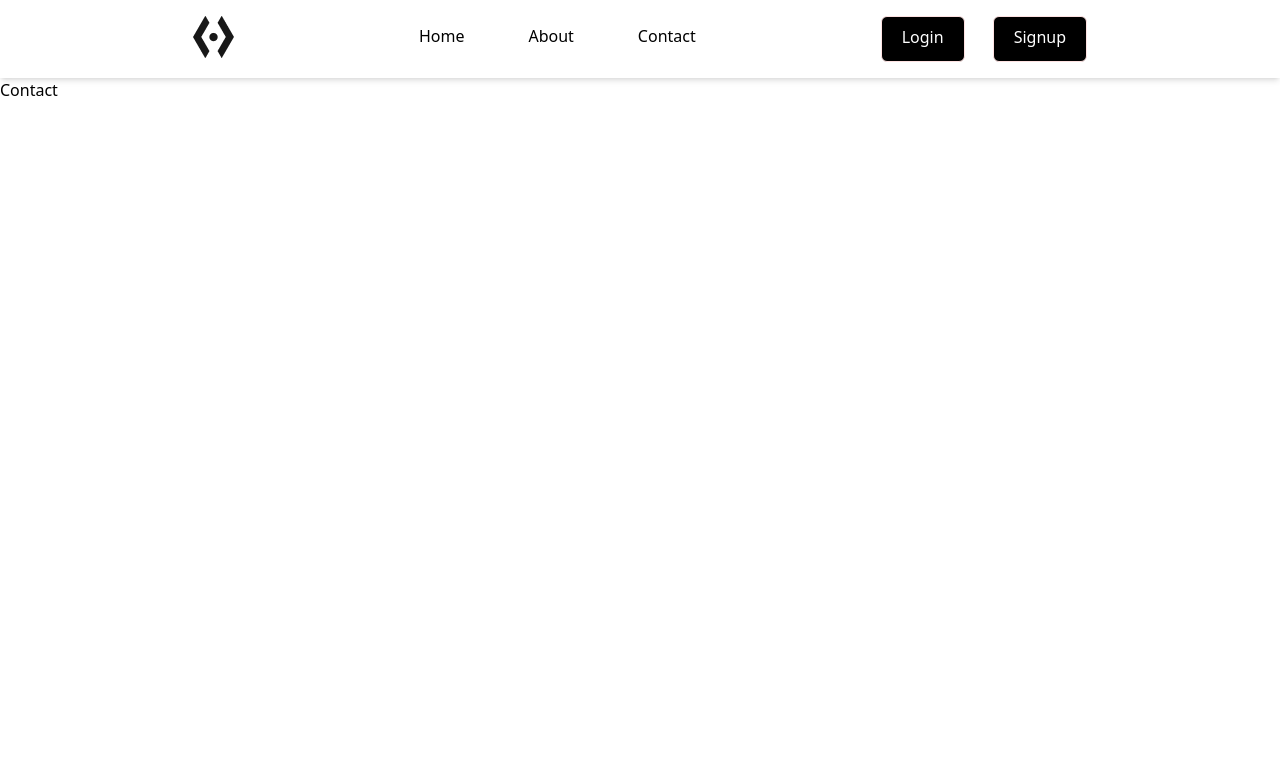
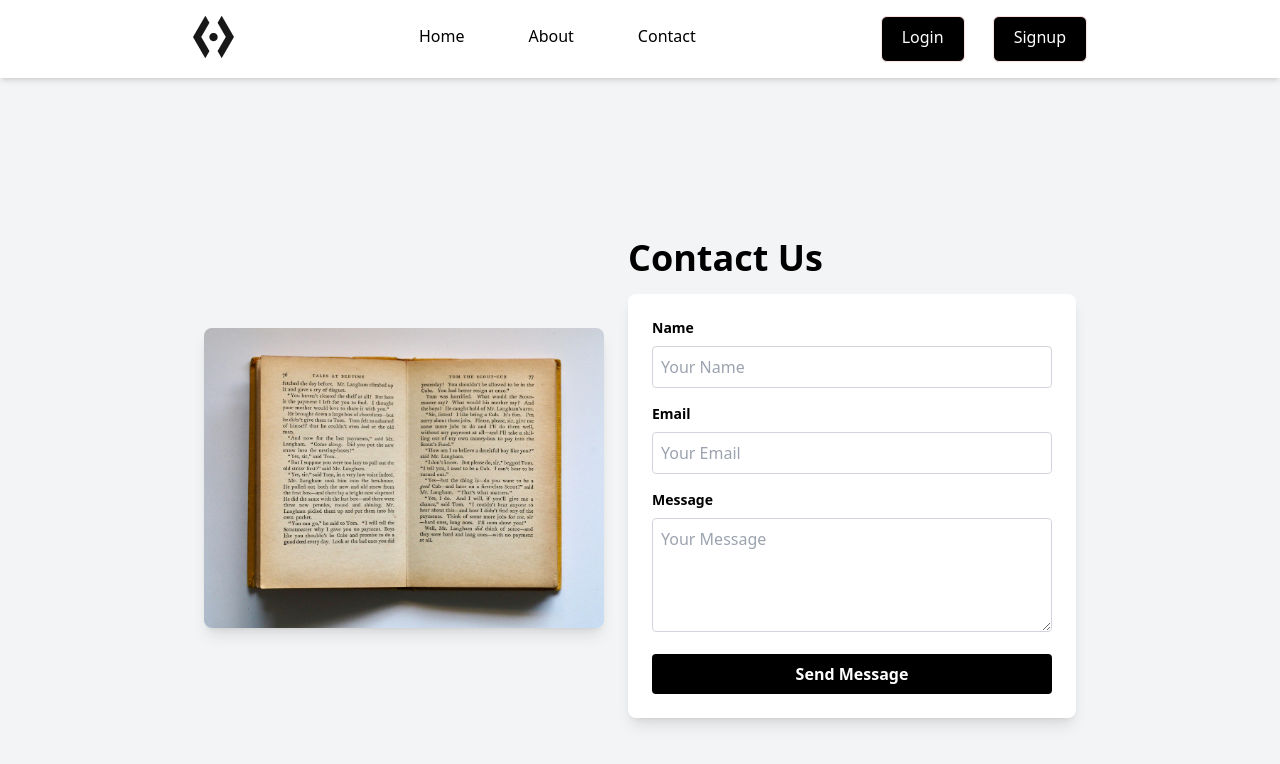
Before and after one commit to Dinesh10731j/BookNest, a Next.js app: page /contact in a window 1280 px wide. Shown: the top 764 px of the page. Built offline with nearby package versions, Linux system fonts and the light colour scheme.

Commit message:
form validation is added and contact page is completed

```diff
--- /dev/null
+++ b/src/app/(dashboard)/admin/page.tsx
@@ -0,0 +1,9 @@
+import React from 'react'
+
+const Admin = () => {
+  return (
+    <div>Admin</div>
+  )
+}
+
+export default Admin
--- /dev/null
+++ b/src/app/(dashboard)/user/page.tsx
@@ -0,0 +1,9 @@
+import React from 'react'
+
+const User = () => {
+  return (
+    <div>User</div>
+  )
+}
+
+export default User
--- a/src/app/(landingpage)/contact/page.tsx
+++ b/src/app/(landingpage)/contact/page.tsx
@@ -1,9 +1,85 @@
-import React from 'react'
+'use client'
+import React from 'react';
+import Image from 'next/image';
+import bookImage from '../../../assets/book.jpg';
+import {useForm,SubmitHandler} from "react-hook-form"
+import { contactType } from '../../../../types/conactType';
 
-const Contact = () => {
+const Contact: React.FC = () => {
+
+  const {register,formState:{errors},reset,handleSubmit} = useForm<contactType>();
+
+  const onContactSubmit:SubmitHandler<contactType>=(data)=>{
+    console.log(data);
+
+    reset();
+
+
+
+  }
+
+
   return (
-    <div>Contact</div>
-  )
-}
+    <div className="flex flex-col lg:flex-row items-center justify-center p-6 bg-gray-100 min-h-screen">
+      <div className="flex-shrink-0 mb-6 lg:mb-0 lg:mr-6">
+        <Image
+          src={bookImage}
+          alt="Books"
+          width={400}
+          height={300}
+          className="rounded-lg shadow-lg"
+        />
+      </div>
+      <div className="flex-1 max-w-md">
+        <h1 className="text-4xl font-bold mb-4 text-center lg:text-left">Contact Us</h1>
+        <form className="bg-white p-6 rounded-lg shadow-lg" onSubmit={handleSubmit(onContactSubmit)}>
+          <div className="mb-4">
+            <label className="block text-sm font-semibold mb-2" htmlFor="name">Name</label>
+            <input
+              type="text"
+              id="name"
+              className="w-full p-2 border border-gray-300 rounded"
+              placeholder="Your Name"
+              {...register('name',{required:'Name is required'})}
 
-export default Contact
+            />
+
+            {errors.name && <p className='text-red-700 text-sm'>{errors.name?.message}</p>}
+
+          </div>
+          <div className="mb-4">
+            <label className="block text-sm font-semibold mb-2" htmlFor="email">Email</label>
+            <input
+              type="email"
+              id="email"
+              className="w-full p-2 border border-gray-300 rounded"
+              placeholder="Your Email"
+              {...register('email',{required:'E-mail is required'})}
+            />
+
+            {errors.email && <p className='text-red-700 text-sm'>{errors.email?.message}</p>}
+          </div>
+          <div className="mb-4">
+            <label className="block text-sm font-semibold mb-2" htmlFor="message">Message</label>
+            <textarea
+              id="message"
+              className="w-full p-2 border border-gray-300 rounded"
+              rows={4}
+              placeholder="Your Message"
+              {...register('message',{required:'Message is required'})}
+              />
+              {errors.message && <p className='text-red-700 text-sm'>{errors.message?.message}</p>}
+          </div>
+          <button
+            type="submit"
+            className="w-full bg-black text-white font-bold py-2 rounded hover:bg-gray-900 transition duration-200"
+          >
+            Send Message
+          </button>
+        </form>
+      </div>
+    </div>
+  );
+};
+
+export default Contact;
--- /dev/null
+++ b/types/conactType.ts
@@ -0,0 +1,6 @@
+export interface contactType{
+    name:string,
+    email:string,
+    message:string,
+
+}
```
Also changed, not shown: src/hooks/UseLogin.ts (added), src/hooks/Usegetbooks.ts (deleted), 1 other file (tests, documents, lock files or other folders).
